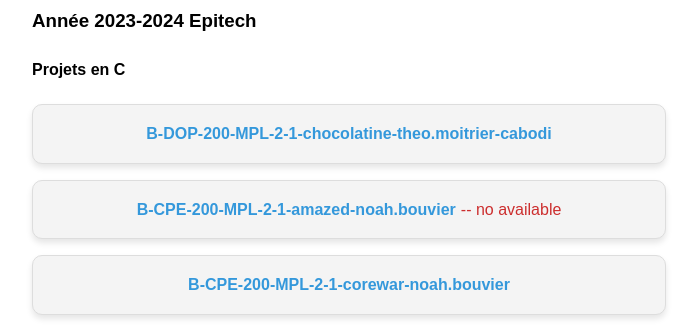
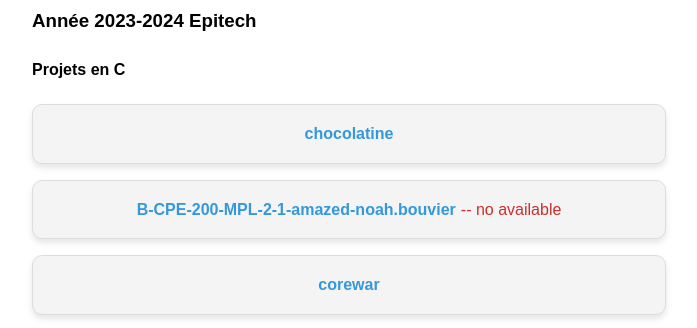
Before and after one commit to Vylllixis/my_portfolio, a plain HTML site: page project.html in a window 1280 px wide. Shown: the part 1520-1848 px from the top of the page, without its empty margins (0-697 px from the left). Drawn offline with Linux system fonts and the light colour scheme.

Commit message:
fix(<name>): <change name> of box
for chocolatine and corewar

```diff
--- a/project.html
+++ b/project.html
@@ -130,7 +130,7 @@
             <div class="project-box">
                 <nav>
                     <a href="years_2023_2024_Epitech/Project_in_C/chocolatine.html" class="project-link">
-                        B-DOP-200-MPL-2-1-chocolatine-theo.moitrier-cabodi
+                        chocolatine
                     </a>
                 </nav>
             </div>
@@ -145,7 +145,7 @@
             <div class="project-box">
                 <nav>
                     <a href="years_2023_2024_Epitech/Project_in_C/corewar.html" class="project-link">
-                        B-CPE-200-MPL-2-1-corewar-noah.bouvier
+                        corewar
                     </a>
                 </nav>
             </div>
```
Also changed, not shown: years_2023_2024_Epitech/Project_in_C/chocolatine.html (+1 -1 lines), years_2023_2024_Epitech/Project_in_C/corewar.html (+1 -1 lines).
